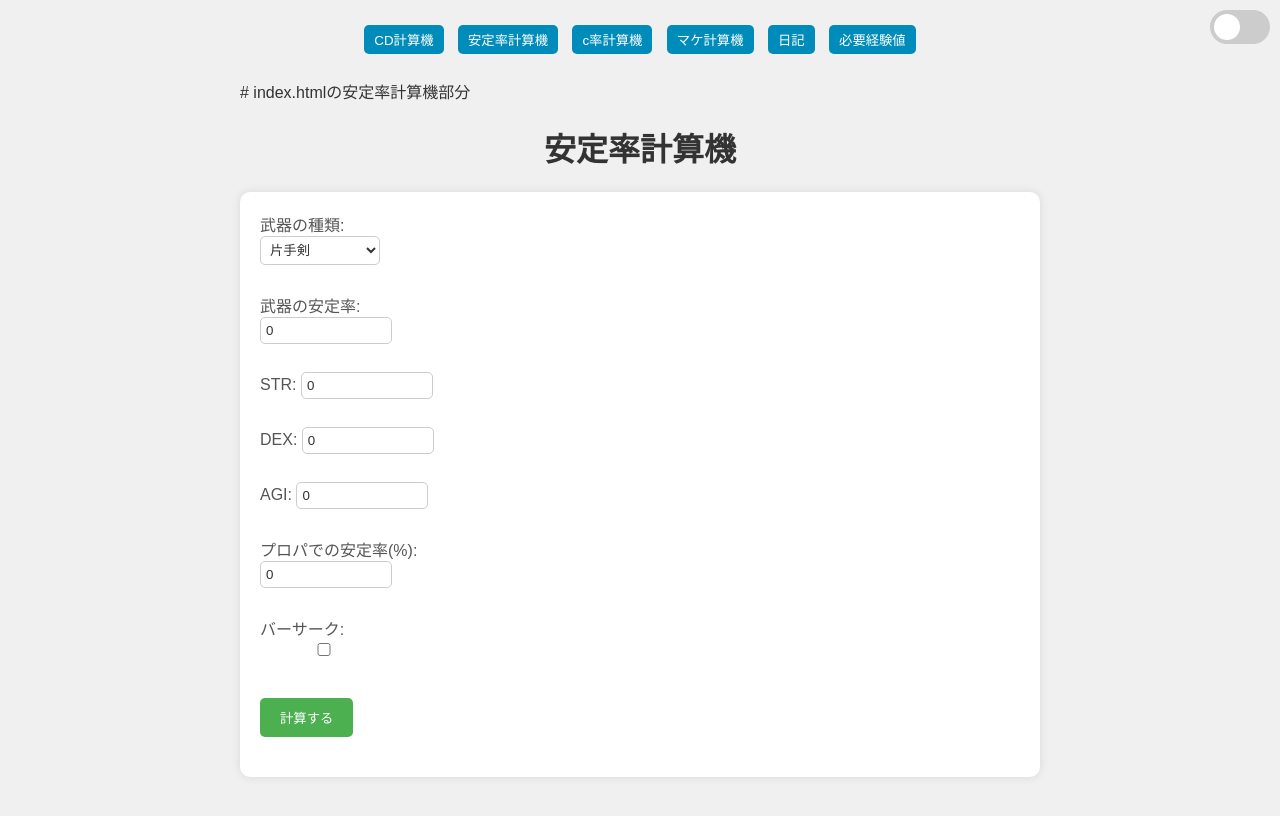
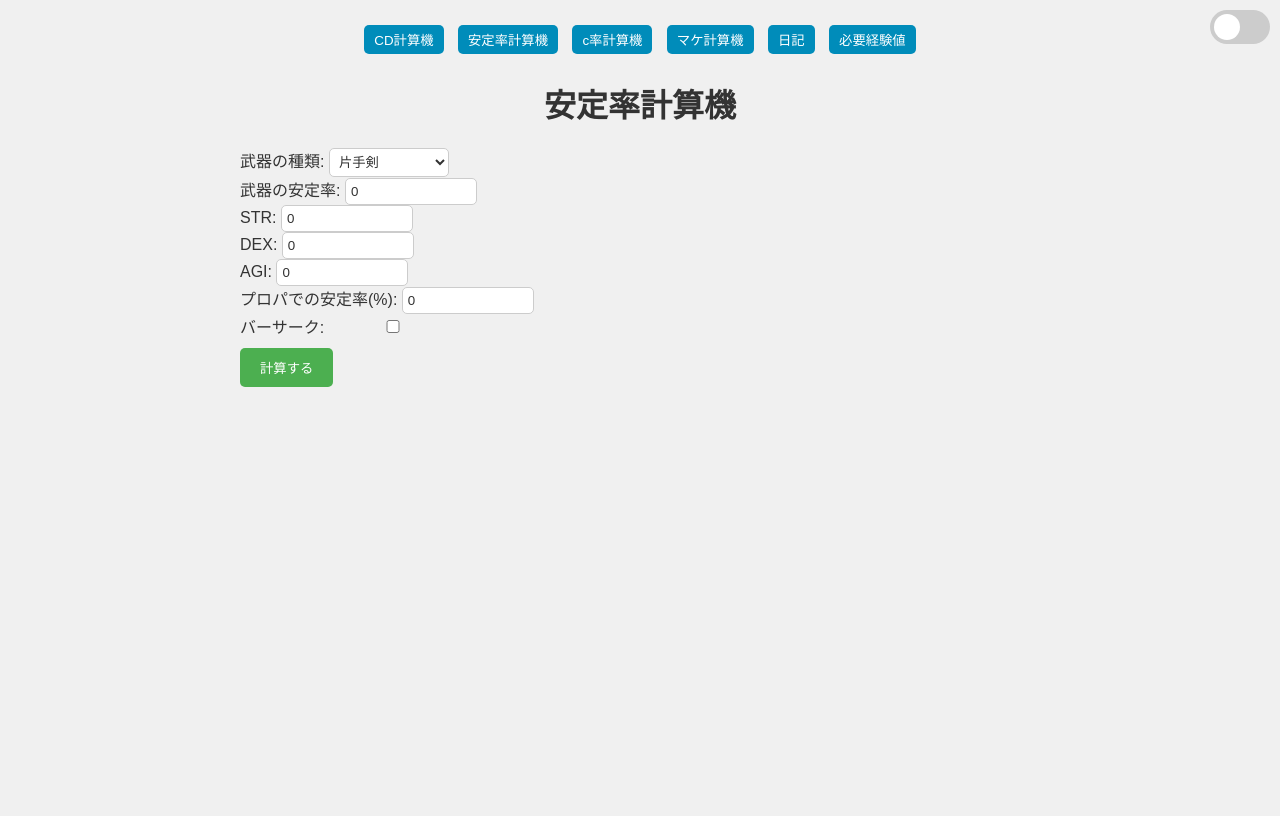
Before and after one commit to Sim-hu/split, a plain HTML site: page index.html in a window 1280 px wide. Both pictures are taken after a click on the button "安定率計算機". Drawn offline with Linux system fonts and the light colour scheme.

Commit message:
Update index.html

```diff
--- a/index.html
+++ b/index.html
@@ -229,13 +229,11 @@
         </div>
     </div>
 
-    # index.htmlの安定率計算機部分
-
     <div id="stabilityPage" class="page">
         <h1>安定率計算機</h1>
-        <div class="calculator">
-            <div>
-                <label>武器の種類:
+        <div class="stability-calculator">
+            <div class="calc-row">
+                <span>武器の種類:</span>
                 <select id="weaponType">
                     <option value="片手剣">片手剣</option>
                     <option value="両手剣">両手剣</option>
@@ -249,76 +247,56 @@
                     <option value="刀">刀</option>
                     <option value="素手">素手</option>
                 </select>
-                </label>
-            </div>
-            <br>
-
-            <div>
-                <label>武器の安定率:
-                    <input type="number" id="weaponStability" value="0">
-                </label>
-            </div>
-            <br>
-
-            <div id="subWeaponDiv" style="display: none;">
-                <label>サブ武器の安定率:
-                    <input type="number" id="subWeaponStability" value="0">
-                </label>
-                <br><br>
             </div>
 
-            <div id="arrowStabilityDiv" style="display: none;">
-                <label>矢の安定率:
-                    <input type="number" id="arrowStability" value="0">
-                </label>
-                <br><br>
+            <div class="calc-row">
+                <span>武器の安定率:</span>
+                <input type="number" id="weaponStability" value="0">
             </div>
 
-            <div>
-                <label>STR:
+            <div id="subWeaponDiv" class="calc-row" style="display: none;">
+                <span>サブ武器の安定率:</span>
+                <input type="number" id="subWeaponStability" value="0">
+            </div>
+
+            <div id="arrowStabilityDiv" class="calc-row" style="display: none;">
+                <span>矢の安定率:</span>
+                <input type="number" id="arrowStability" value="0">
+            </div>
+
+            <div class="calc-row">
+                <span>STR:</span>
                 <input type="number" id="str" value="0">
-                </label>
             </div>
-            <br>
 
-            <div>
-                <label>DEX:
+            <div class="calc-row">
+                <span>DEX:</span>
                 <input type="number" id="dex" value="0">
-                </label>
             </div>
-            <br>
 
-            <div>
-                <label>AGI:
+            <div class="calc-row">
+                <span>AGI:</span>
                 <input type="number" id="agi" value="0">
-                </label>
             </div>
-            <br>
 
-            <div>
-                <label>プロパでの安定率(%):
+            <div class="calc-row">
+                <span>プロパでの安定率(%):</span>
                 <input type="number" id="stabilityPercentage" value="0">
-                </label>
             </div>
-            <br>
 
-            <div>
-                <label>バーサーク:
+            <div class="calc-row">
+                <span>バーサーク:</span>
                 <input type="checkbox" id="berserk">
-                </label>
             </div>
-            <br>
 
-            <div id="destroyerDiv" style="display: none;">
-                <label>破壊者:
+            <div id="destroyerDiv" class="calc-row" style="display: none;">
+                <span>破壊者:</span>
                 <input type="checkbox" id="destroyer">
-                </label>
-                <br><br>
             </div>
 
             <button type="button" onclick="calculateStability()">計算する</button>
 
-            <div id="stabilityResult" class="result"></div>
+            <div id="stabilityResult" class="stability-result"></div>
         </div>
     </div>
 
```
Lines whose indentation alone changed are shown as unchanged.
